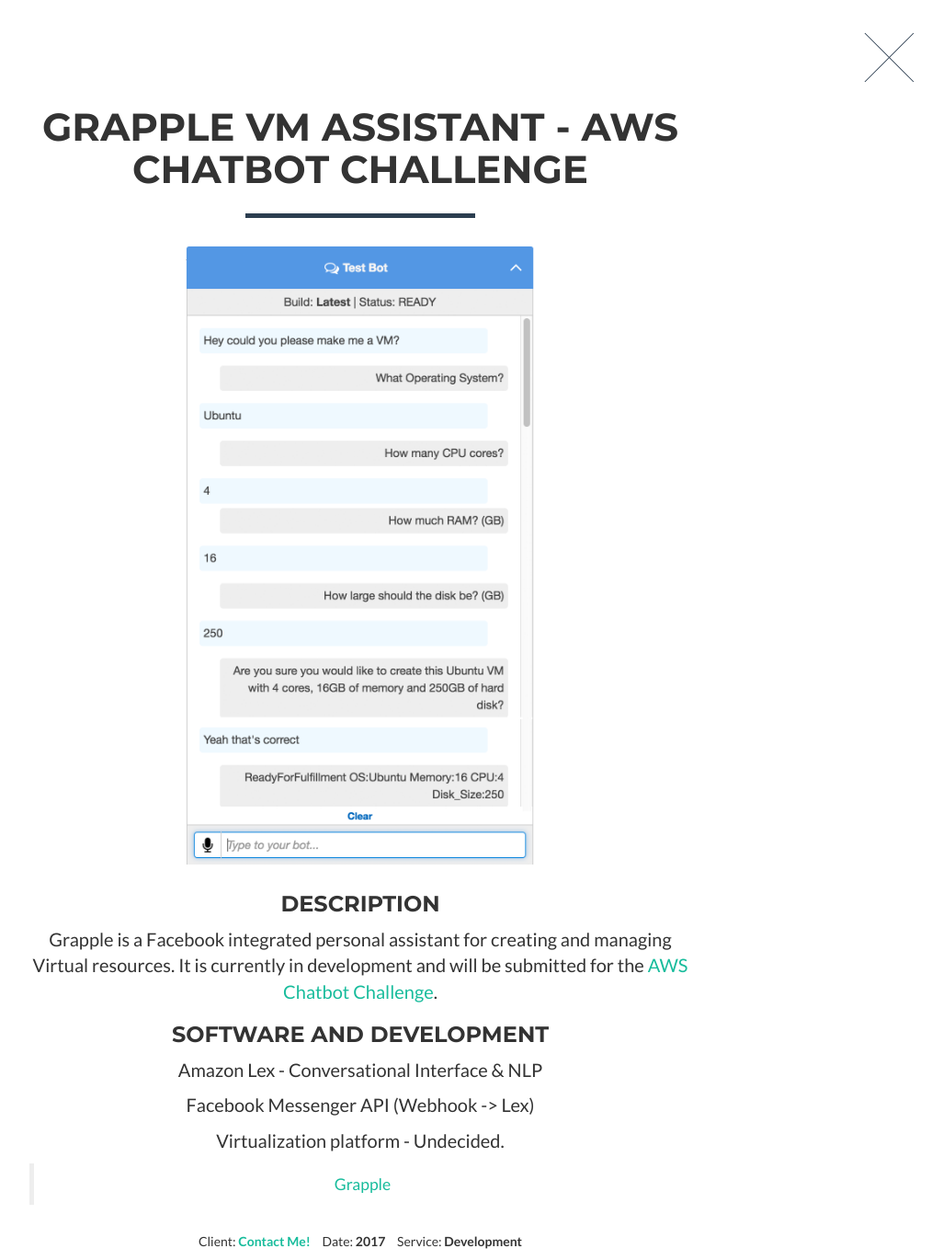
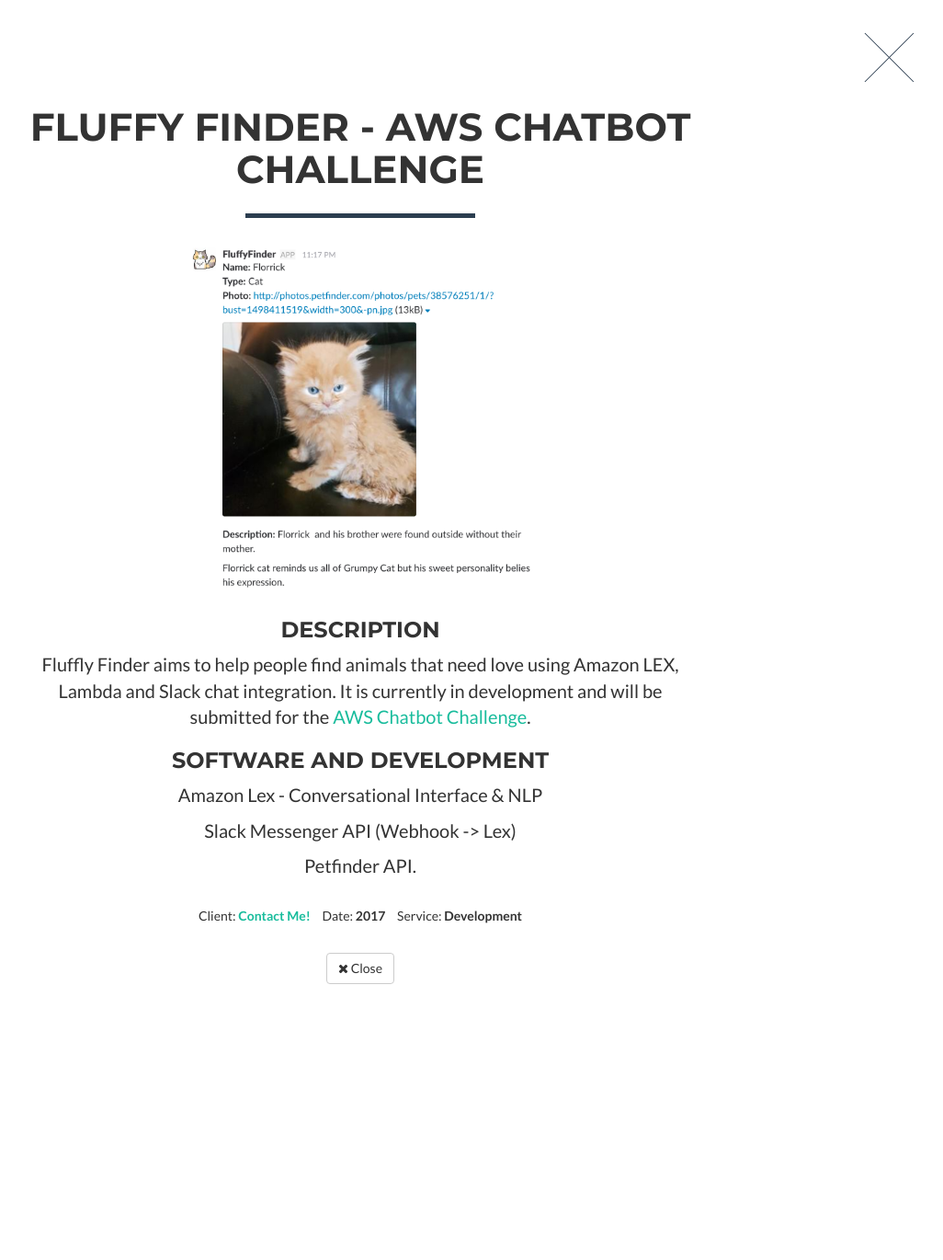
Before and after one commit to t04glovern/nathanglover, a Flask app: page / in a window 1280 px wide, after a click that opens the changed part. Shown: the whole page at 92% size, without its empty margins (248-1274 px from the left). Run offline with Flask 2, Linux system fonts and the light colour scheme; some libraries are stand-ins or nearby versions.

Commit message:
Updated AWS chatbot fluffy finder

```diff
--- a/templates/index.html
+++ b/templates/index.html
@@ -167,7 +167,7 @@
                                 <i class="fa fa-search-plus fa-3x"></i>
                             </div>
                         </div>
-                        <img src="{{ url_for('static', filename='site/img/projects/chatbot-grapple/display-image.png') }}" class="img-responsive" alt="Grapple">
+                        <img src="{{ url_for('static', filename='site/img/projects/chatbot-fluffyfinder/display-image.png') }}" class="img-responsive" alt="Fluffy Finder">
                     </a>
                 </div>
             </div>
@@ -548,16 +548,15 @@
                 <div class="row">
                     <div class="col-lg-8 col-lg-offset-2">
                         <div class="modal-body">
-                            <h2>Grapple VM Assistant - AWS Chatbot Challenge</h2>
+                            <h2>Fluffy Finder - AWS Chatbot Challenge</h2>
                             <hr class="star-primary">
-                            <img src="{{ url_for('static', filename='site/img/projects/chatbot-grapple/screenshot.png') }}" class="img-responsive img-centered" alt="" style="max-width: 380px">
+                            <img src="{{ url_for('static', filename='site/img/projects/chatbot-fluffyfinder/screenshot.png') }}" class="img-responsive img-centered" alt="" style="max-width: 380px">
                             <h3>Description</h3>
-                            <p>Grapple is a Facebook integrated personal assistant for creating and managing Virtual resources. It is currently in development and will be submitted for the <a href="https://awschatbot2017.devpost.com/">AWS Chatbot Challenge</a>.</p>
+                            <p>Fluffly Finder aims to help people find animals that need love using Amazon LEX, Lambda and Slack chat integration. It is currently in development and will be submitted for the <a href="https://awschatbot2017.devpost.com/">AWS Chatbot Challenge</a>.</p>
                             <h3>Software and Development</h3>
                             <p>Amazon Lex - Conversational Interface & NLP</p>
-                            <p>Facebook Messenger API (Webhook -> Lex)</p>
-                            <p>Virtualization platform - Undecided.</p>
-                            <div class="fb-page" data-href="https://www.facebook.com/grapplebot/" data-small-header="false" data-adapt-container-width="false" data-hide-cover="false" data-show-facepile="false"><blockquote cite="https://www.facebook.com/grapplebot/" class="fb-xfbml-parse-ignore"><a href="https://www.facebook.com/grapplebot/">Grapple</a></blockquote></div>
+                            <p>Slack Messenger API (Webhook -> Lex)</p>
+                            <p>Petfinder API.</p>
                             <ul class="list-inline item-details">
                                 <li>Client:
                                     <strong><a href="https://nathanglover.com/">Contact Me!</a>
```
Also changed, not shown: static/site/img/projects/chatbot-fluffyfinder/display-image.png (added), static/site/img/projects/chatbot-fluffyfinder/screenshot.png (added), static/site/img/projects/chatbot-grapple/display-image.png (deleted), static/site/img/projects/chatbot-grapple/screenshot.png (deleted).
